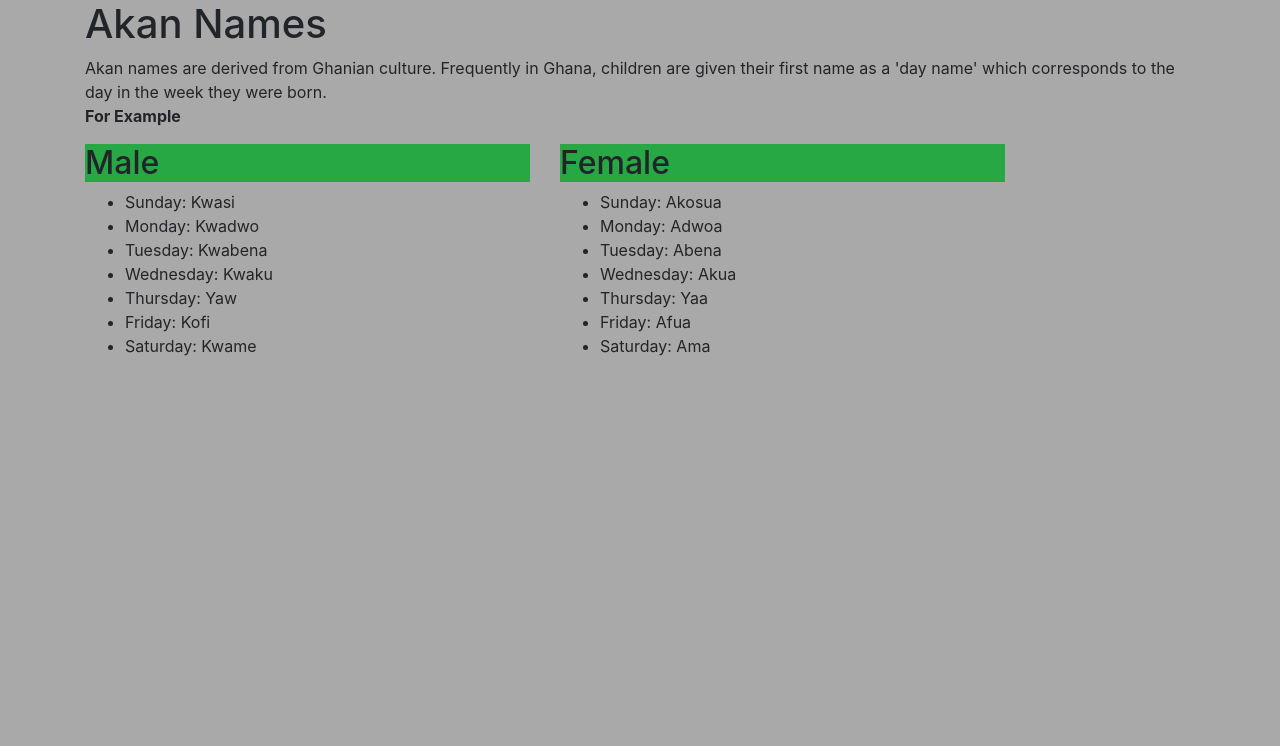
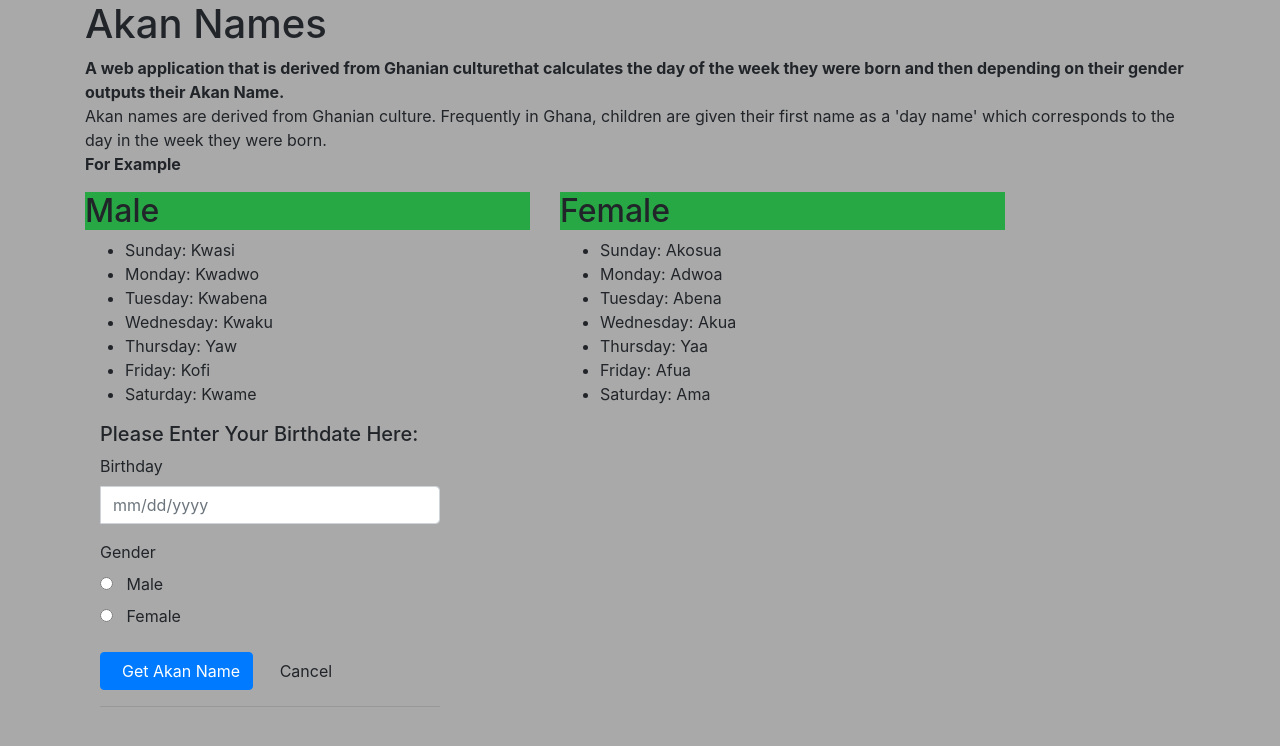
Before and after one commit to kiptoo-097/Akan-names-website, a plain HTML site: page index.html in a window 1280 px wide. Drawn offline with Linux system fonts and the light colour scheme.

Commit message:
added birthdate form

```diff
--- a/index.html
+++ b/index.html
@@ -12,8 +12,12 @@
 <body>
     <div class="container">
         <h1>Akan Names</h1>
-        <p>Akan names are derived from Ghanian culture. Frequently in Ghana, children are given their first name as a
-            'day name'
+        <p><strong>A web application that is derived from Ghanian culturethat calculates the day of the week they were
+                born and then
+                depending on
+                their gender outputs their Akan Name.</strong>
+            <br> Akan names are derived from Ghanian culture. Frequently in Ghana, children are given their first name
+            as a 'day name'
             which corresponds to the day in the week they were born.
             <br><strong>For Example</strong> </p>
         <div class="row">
@@ -42,6 +46,41 @@
                 </ul>
             </div>
         </div>
+        <div class="col-md-4 mt30 akan-form">
+            <h5>Please Enter Your Birthdate Here:</h5>
+            <div class="add-stylist-form">
+                <form>
+                    <div class="form-group mb15">
+                        <label class="label">Birthday</label>
+                        <div class="input-group mb15">
+                            <span class="input-group-addon"><i class="fa fa-calendar"></i></span>
+                            <input type="text" placeholder="mm/dd/yyyy" id="myBirthDate" class="form-control"
+                                autocomplete="off">
+                        </div>
+                    </div>
+
+                    <div class="form-group mb15">
+                        <label class="label">Gender</label>
+                        <div class="rdio rdio-default fs11">
+                            <input type="radio" name="gender" id="male" value="Male">
+                            <label for="male">&nbsp;&nbsp;Male</label>
+                        </div>
+                        <div class="rdio rdio-default fs11">
+                            <input type="radio" name="gender" value="Female" id="female">
+                            <label for="female">&nbsp;&nbsp;Female</label>
+                        </div>
+                    </div>
+                    <button type="submit" onclick="getAkanName(); return false;" class="btn btn-primary btn-xs"><i
+                            class="fa fa-search" aria-hidden="true"></i>&nbsp;&nbsp;Get Akan Name</button>
+                    <button type="reset" onclick="clearAkanMessage(); return false;" class="btn btn-default btn-xs"><i
+                            class="fa fa-times" aria-hidden="true"></i>&nbsp;&nbsp;Cancel</button>
+                </form>
+            </div>
+            <hr>
+            <div class="your-akan-name">
+                <p id="message" class="output"></p>
+            </div>
+        </div>
 </body>
 
 </html>
```
